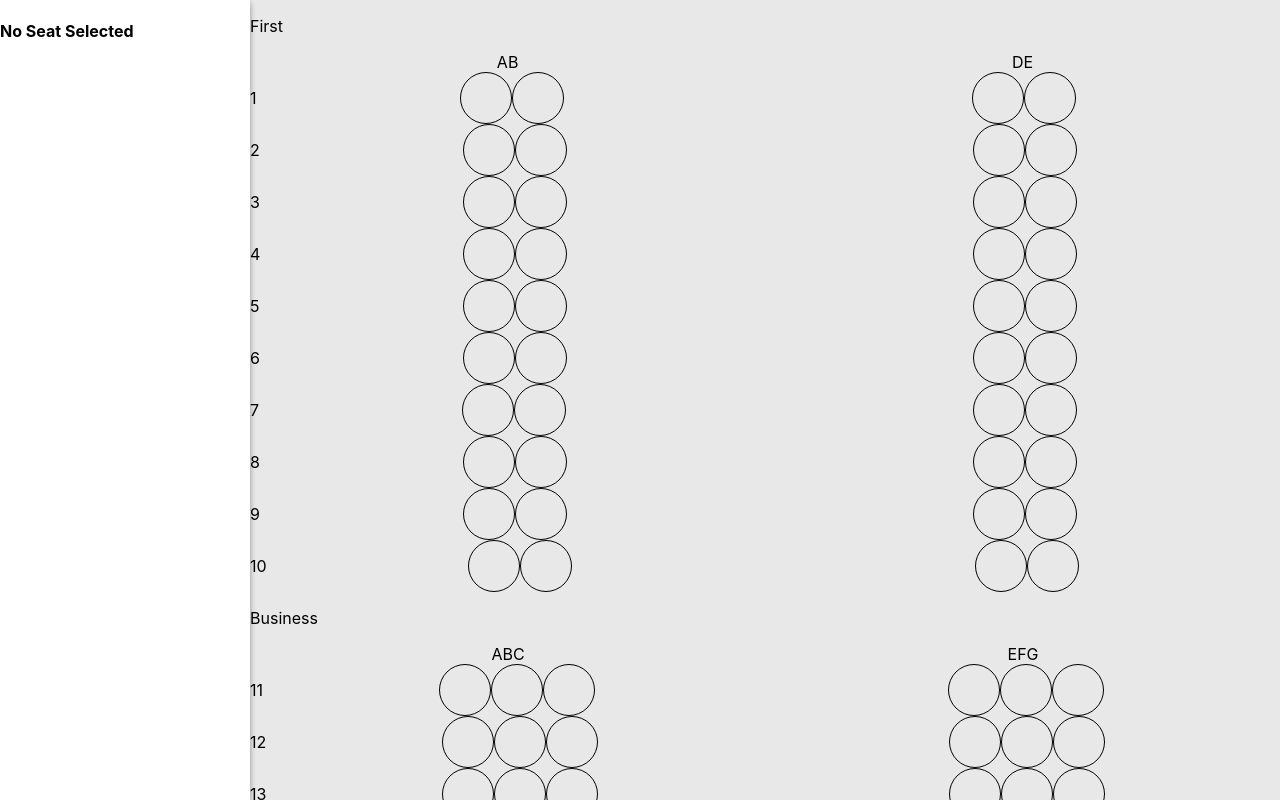
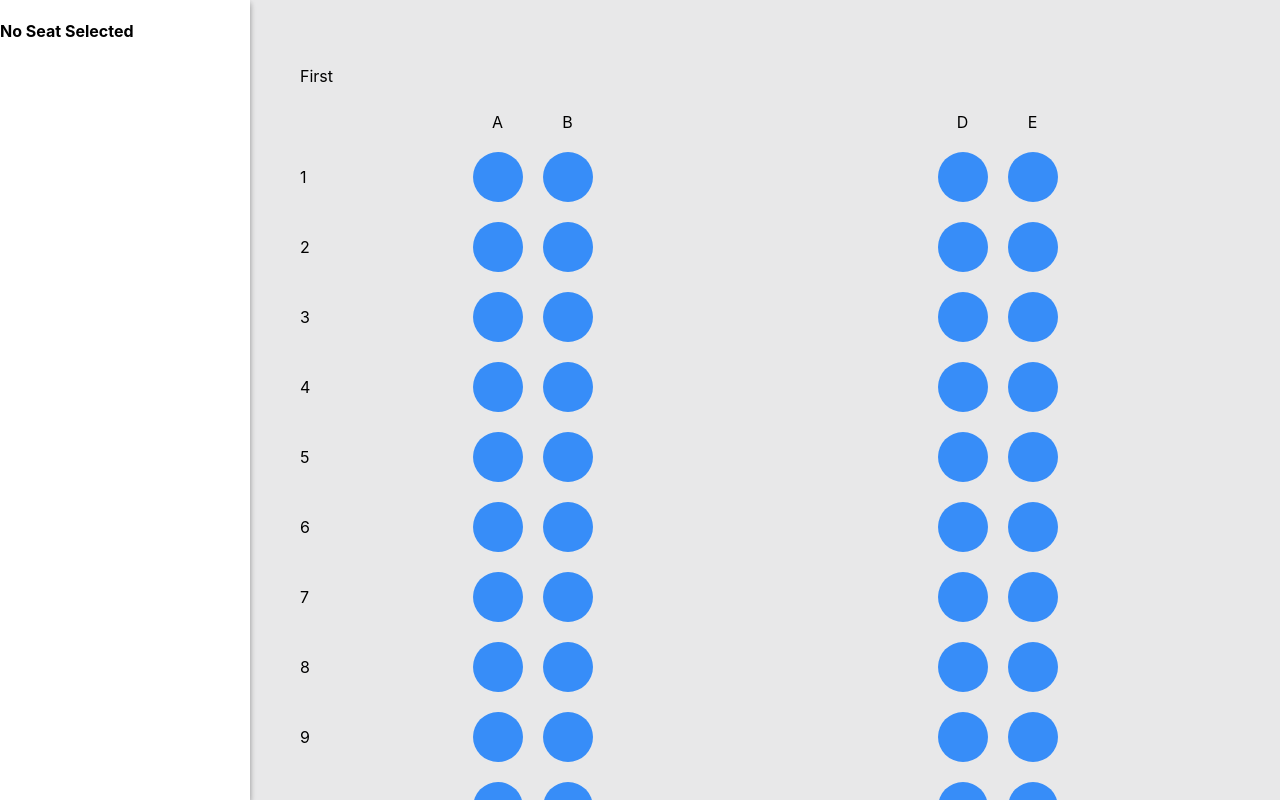
Before and after one commit to nbond211/lola_seats, a React (Create React App) app: page / in a window 1280 px wide. Built offline with nearby package versions, Linux system fonts and the light colour scheme.

Commit message:
adds styling to align seat numbers and letters

```diff
--- a/src/components/Cabin/Cabin.css
+++ b/src/components/Cabin/Cabin.css
@@ -2,3 +2,14 @@
     display: flex;
     justify-content: space-around;
 }
+
+.letterLabelGroup {
+    display: flex;
+}
+
+.letterLabel {
+    width: 50px;
+    margin: 10px;
+    display: block;
+    text-align: center;
+}
--- a/src/components/Row/Row.css
+++ b/src/components/Row/Row.css
@@ -1,12 +1,18 @@
 .row {
     display: flex;
     align-items: center;
+}
+
+.rowNumber {
+    width: 25px;
+
 }
 
 .seatGroupContainer {
     display: flex;
     justify-content: space-around;
     width: 100%;
+    margin-left: -25px;
 }
 
 .seatGroup {
--- a/src/components/Row/index.js
+++ b/src/components/Row/index.js
@@ -34,7 +34,7 @@ class Row extends Component {
 
     return (
       <div className="row">
-        <p>{rowNumber}</p>
+        <p className="rowNumber">{rowNumber}</p>
         <div className="seatGroupContainer">{seatComponents}</div>
       </div>
     );
--- a/src/components/Seat/Seat.css
+++ b/src/components/Seat/Seat.css
@@ -1,6 +1,7 @@
 .seat {
     height: 50px;
     width: 50px;
+    background-color: #378DF8;
     border-radius: 50%;
-    border: 1px black solid;
+    margin: 10px;
 }
--- a/src/components/SeatMap/SeatMap.css
+++ b/src/components/SeatMap/SeatMap.css
@@ -2,4 +2,5 @@
     background-color: var(--seat-map-background-color);
     flex: 1 1 auto;
     overflow: auto;
+    padding: 50px;
 }
```
